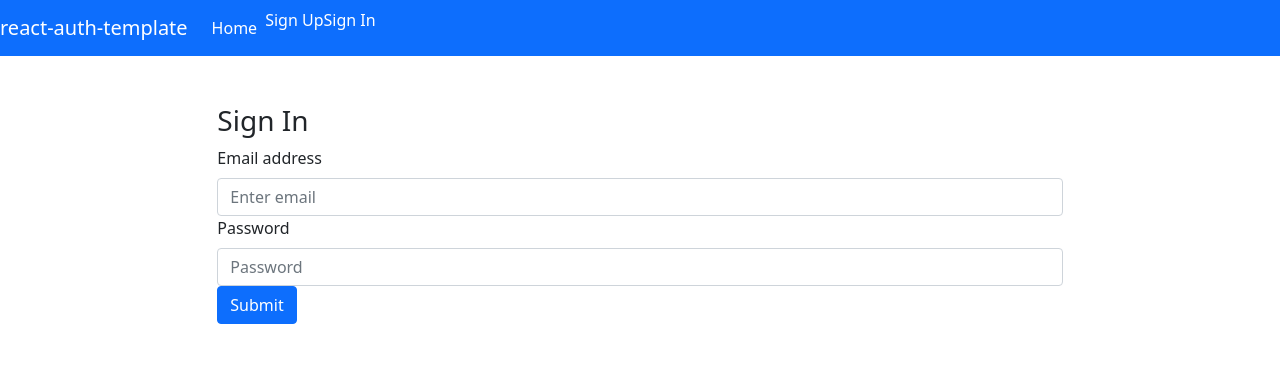
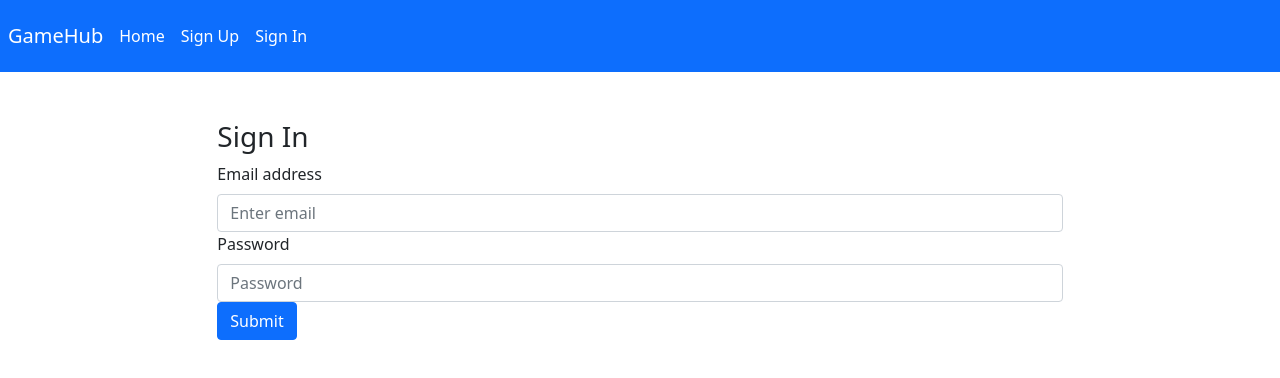
Before and after one commit to spenserg92/Client-GameHub, a React (Create React App) app: page /sign-in in a window 1280 px wide. Shown: the top 378 px of the page. Built offline with nearby package versions, Linux system fonts and the light colour scheme.

Commit message:
adds Loading Screen component; fixes stylling of navBar

```diff
--- a/src/App.js
+++ b/src/App.js
@@ -27,7 +27,7 @@ const App = () => {
 
 	const deleteAlert = (id) => {
 		setMsgAlerts((prevState) => {
-			return (prevState.filter((msg) => msg.id !== id) )
+			return (prevState.filter((msg) => msg.id !== id))
 		})
 	}
 
--- a/src/components/shared/Header.js
+++ b/src/components/shared/Header.js
@@ -8,12 +8,12 @@ const linkStyle = {
 }
 const authenticatedOptions = (
 	<>
-		<Nav.Item>
+		<Nav.Item className='m-2'>
 			<Link to='change-password' style={linkStyle}>
 				Change Password
 			</Link>
 		</Nav.Item>
-		<Nav.Item>
+		<Nav.Item className='m-2'>
 			<Link to='sign-out' style={linkStyle}>
 				Sign Out
 			</Link>
@@ -23,10 +23,10 @@ const authenticatedOptions = (
 
 const unauthenticatedOptions = (
 	<>
-        <Nav.Item>
+		<Nav.Item className='m-2'>
 			<Link to='sign-up' style={linkStyle}>Sign Up</Link>
 		</Nav.Item>
-        <Nav.Item>
+		<Nav.Item className='m-2'>
 			<Link to='sign-in' style={linkStyle}>Sign In</Link>
 		</Nav.Item>
 	</>
@@ -34,19 +34,19 @@ const unauthenticatedOptions = (
 
 const alwaysOptions = (
 	<>
-		<Nav.Link>
+		<Nav.Item className='m-2'>
 			<Link to='/' style={linkStyle}>
 				Home
 			</Link>
-		</Nav.Link>
+		</Nav.Item>
 	</>
 )
 
 const Header = ({ user }) => (
 	<Navbar bg='primary' variant='dark' expand='md'>
-		<Navbar.Brand>
+		<Navbar.Brand className='m-2'>
 			<Link to='/' style={linkStyle}>
-                react-auth-template
+				GameHub
 			</Link>
 		</Navbar.Brand>
 		<Navbar.Toggle aria-controls='basic-navbar-nav' />
```
Also changed, not shown: src/components/auth/SignIn.js (+0 -11 lines), src/components/shared/LoadingScreen.jsx (added, +9 -0 lines). Lines whose indentation alone changed are shown as unchanged.
